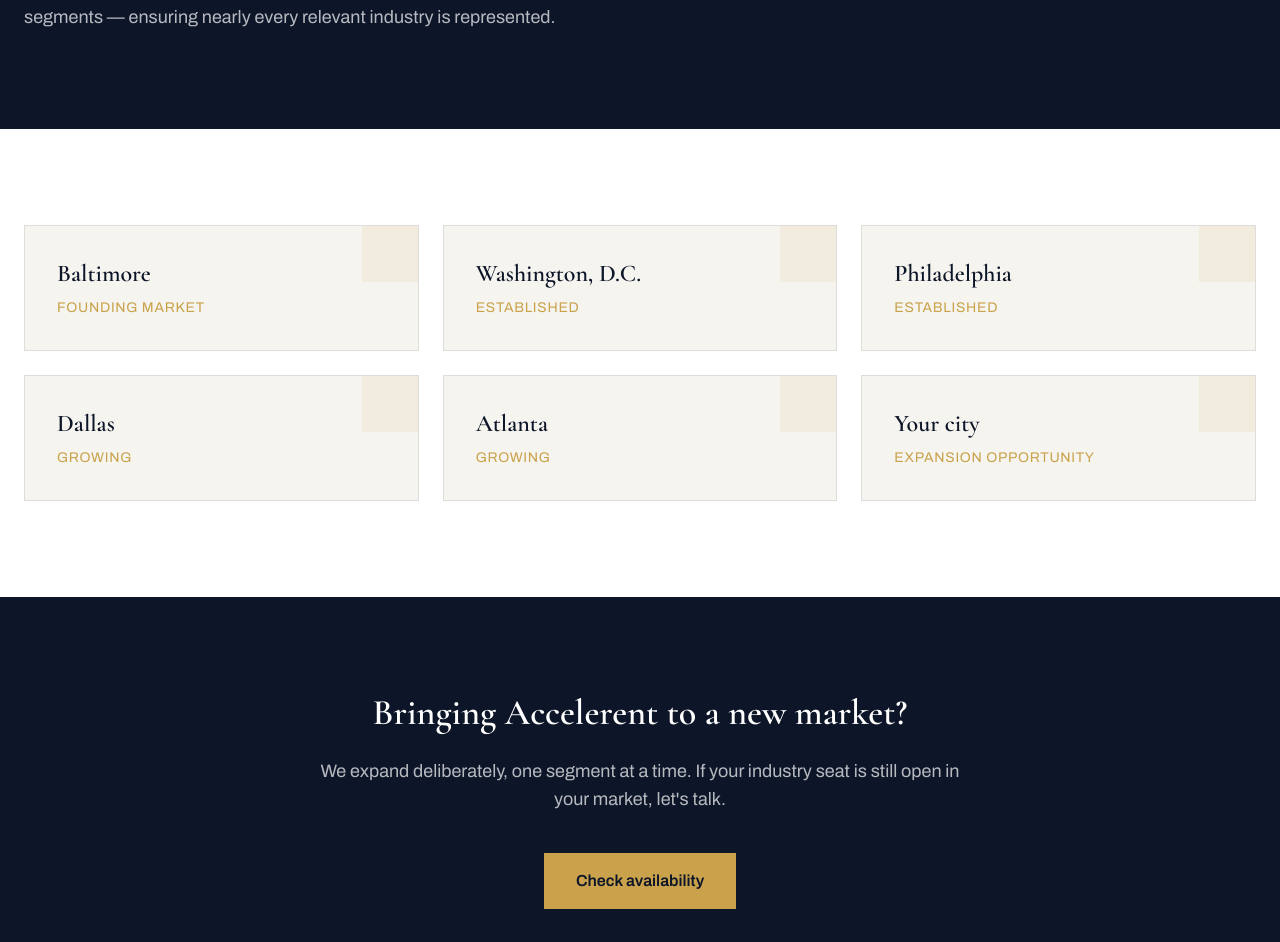
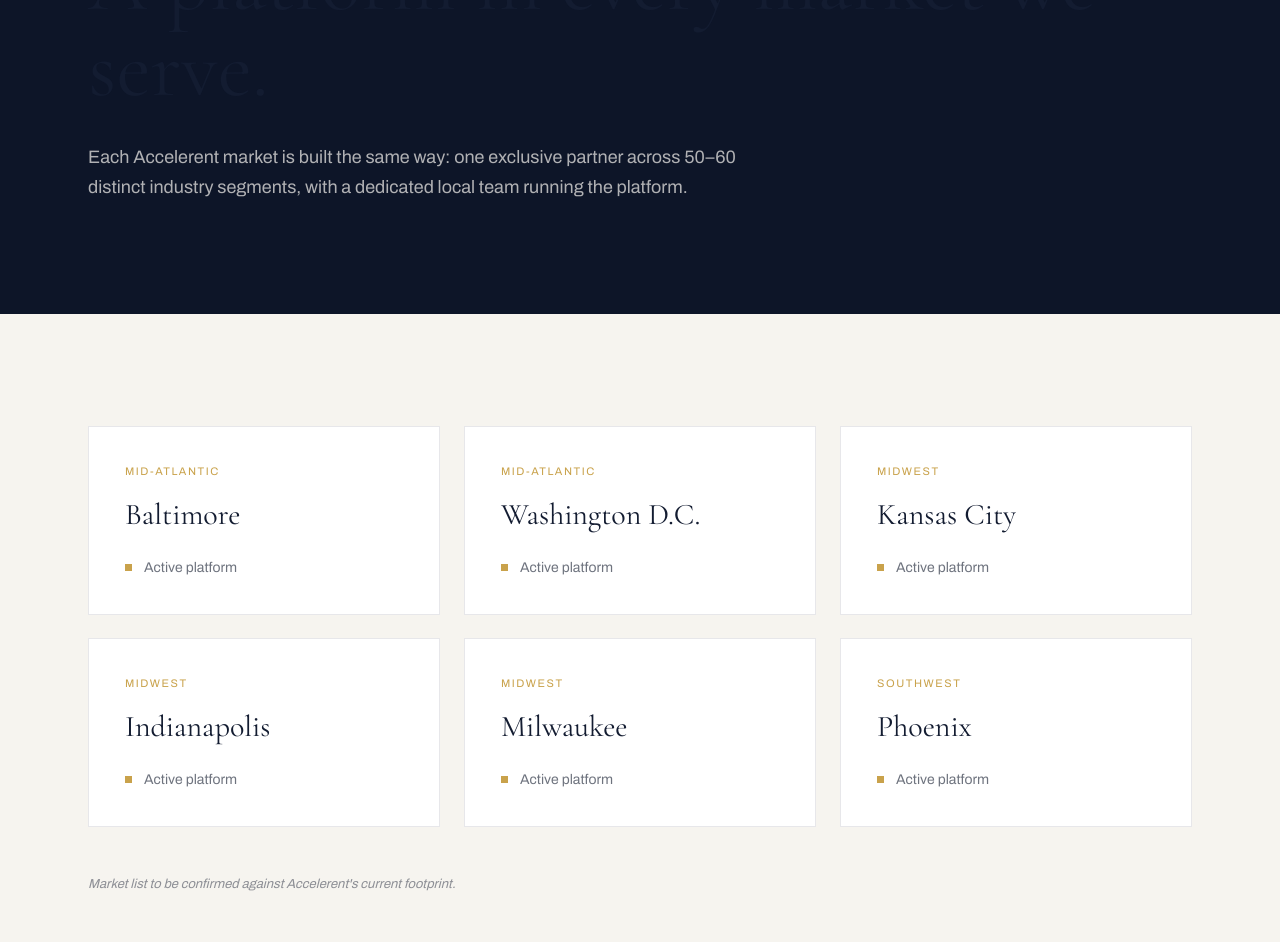
Before and after one commit to OmniWFM/getaccelerent, a Next.js app: page /markets in a window 1280 px wide. Shown: the part 310-1252 px from the top of the page. Built offline with nearby package versions, Linux system fonts and the light colour scheme.

Commit message:
Redesign v2: markets page

```diff
--- a/src/app/markets/page.tsx
+++ b/src/app/markets/page.tsx
@@ -1,64 +1,86 @@
 import type { Metadata } from "next";
 import Link from "next/link";
-import PageHero from "@/components/PageHero";
 import Reveal from "@/components/Reveal";
+import TiltCard from "@/components/TiltCard";
 
 export const metadata: Metadata = {
   title: "Markets",
   description:
-    "Accelerent operates focused markets, each maturing toward one exclusive partner across 50–60 industry segments.",
+    "Each Accelerent market is built the same way: one exclusive partner across 50–60 industry segments, with a dedicated local team.",
 };
 
 const markets = [
-  { city: "Baltimore", note: "Founding market" },
-  { city: "Washington, D.C.", note: "Established" },
-  { city: "Philadelphia", note: "Established" },
-  { city: "Dallas", note: "Growing" },
-  { city: "Atlanta", note: "Growing" },
-  { city: "Your city", note: "Expansion opportunity" },
+  { region: "Mid-Atlantic", city: "Baltimore" },
+  { region: "Mid-Atlantic", city: "Washington D.C." },
+  { region: "Midwest", city: "Kansas City" },
+  { region: "Midwest", city: "Indianapolis" },
+  { region: "Midwest", city: "Milwaukee" },
+  { region: "Southwest", city: "Phoenix" },
 ];
 
 export default function Markets() {
   return (
     <>
-      <PageHero
-        eyebrow="Markets"
-        title="Focused markets. Exclusive seats."
-        subtitle="Each market matures toward one exclusive partner across 50–60 distinct industry segments — ensuring nearly every relevant industry is represented."
-      />
+      {/* Hero */}
+      <section className="relative overflow-hidden bg-navy pt-52 pb-28">
+        <div className="mx-auto max-w-6xl px-6">
+          <p className="eyebrow text-gold">MARKETS</p>
+          <h1 className="font-display mt-6 text-paper" style={{ fontSize: "clamp(48px,7vw,84px)", lineHeight: 1.02 }}>
+            A platform in every market we serve.
+          </h1>
+          <p className="mt-8 max-w-2xl text-lg leading-relaxed" style={{ color: "rgba(246,244,239,.7)" }}>
+            Each Accelerent market is built the same way: one exclusive partner across 50–60
+            distinct industry segments, with a dedicated local team running the platform.
+          </p>
+        </div>
+      </section>
 
-      <section className="bg-white py-24">
-        <div className="mx-auto max-w-7xl px-6">
-          <div className="grid gap-6 md:grid-cols-2 lg:grid-cols-3">
+      {/* Paper grid */}
+      <section className="bg-paper py-28">
+        <div className="mx-auto max-w-6xl px-6">
+          <div className="grid gap-6 sm:grid-cols-2 lg:grid-cols-3">
             {markets.map((m, i) => (
-              <Reveal key={m.city} delay={i * 80}>
-                <div className="group relative overflow-hidden rounded-2xl border border-navy/10 bg-paper p-8 transition-all hover:-translate-y-1 hover:border-gold hover:shadow-xl hover:shadow-navy/5">
-                  <div className="absolute -right-6 -top-6 h-20 w-20 rounded-full bg-gold/10 transition-transform group-hover:scale-150" />
-                  <h3 className="relative text-2xl font-semibold text-navy">{m.city}</h3>
-                  <p className="relative mt-2 text-sm uppercase tracking-wider text-gold">{m.note}</p>
-                </div>
+              <Reveal key={m.city} delay={i * 70}>
+                <TiltCard>
+                  <div className="h-full border border-hair bg-white p-9">
+                    <p className="uppercase text-gold" style={{ fontSize: "11px", letterSpacing: "0.14em" }}>
+                      {m.region}
+                    </p>
+                    <h3 className="font-display mt-3 text-navy" style={{ fontSize: "30px" }}>
+                      {m.city}
+                    </h3>
+                    <div className="mt-5 flex items-center gap-3">
+                      <span
+                        className="inline-block rounded-full bg-gold"
+                        style={{ width: "7px", height: "7px" }}
+                      />
+                      <span className="text-navy/60" style={{ fontSize: "14px" }}>
+                        Active platform
+                      </span>
+                    </div>
+                  </div>
+                </TiltCard>
               </Reveal>
             ))}
           </div>
+          <p className="mt-12 italic text-navy/45" style={{ fontSize: "13px" }}>
+            Market list to be confirmed against Accelerent&apos;s current footprint.
+          </p>
         </div>
       </section>
 
-      <section className="bg-navy py-24">
+      {/* CTA band */}
+      <section className="bg-navy-deep py-24">
         <div className="mx-auto max-w-4xl px-6 text-center">
           <Reveal>
-            <h2 className="text-3xl font-semibold text-white md:text-4xl">
-              Bringing Accelerent to a new market?
+            <h2 className="font-display text-paper" style={{ fontSize: "clamp(28px,3.4vw,44px)", lineHeight: 1.1 }}>
+              Is your industry segment still open in your market?
             </h2>
-            <p className="mx-auto mt-6 max-w-2xl text-lg text-white/70">
-              We expand deliberately, one segment at a time. If your industry
-              seat is still open in your market, let's talk.
-            </p>
-            <Link
-              href="/contact"
-              className="mt-10 inline-block rounded-full bg-gold px-8 py-4 font-semibold text-navy transition-transform hover:scale-105"
-            >
-              Check availability
-            </Link>
+            <div className="mt-10">
+              <Link href="/contact" className="btn-gold">
+                Check Availability
+              </Link>
+            </div>
           </Reveal>
         </div>
       </section>
```
